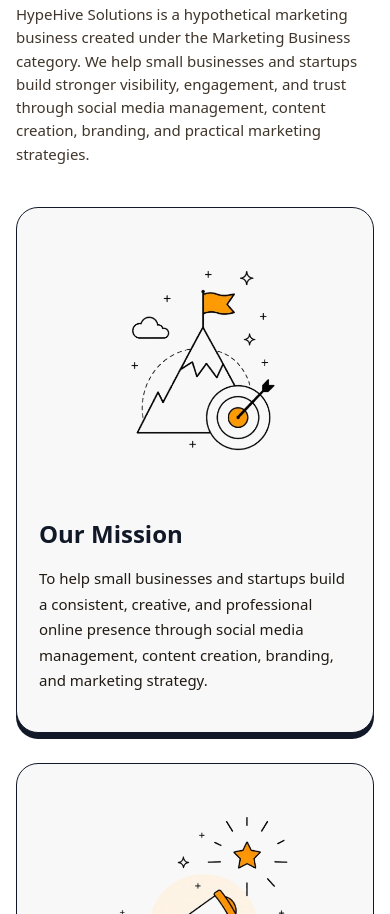
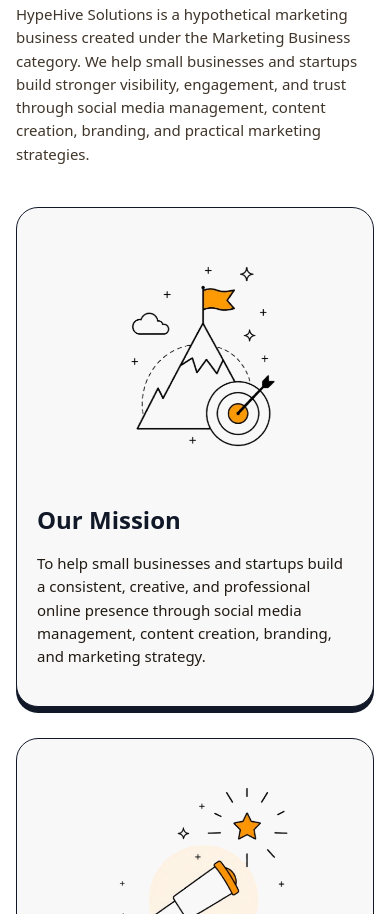
Before and after one commit to joesernsua/HypeHive_Solutions, a website: page HypeHive Solutions/public/index.html in a window 390 px wide. Shown: the part 990-1904 px from the top of the page. Drawn offline with nearby package versions, Linux system fonts and the light colour scheme.

Commit message:
Compact mobile about cards

```diff
--- a/HypeHive Solutions/public/assets/css/custom.css
+++ b/HypeHive Solutions/public/assets/css/custom.css
@@ -2956,11 +2956,20 @@ nav.bg-white,
 
     #about .info-panel{
         border-radius: 22px;
-        padding: 22px;
+        padding: 18px 20px 22px;
     }
 
     #about .info-panel h3{
         font-size: 24px;
+    }
+
+    .statement-image{
+        height: 180px;
+        margin-bottom: 16px;
+    }
+
+    #about .info-panel p{
+        line-height: 1.55;
     }
 
     .brand-logo-panel{
```
